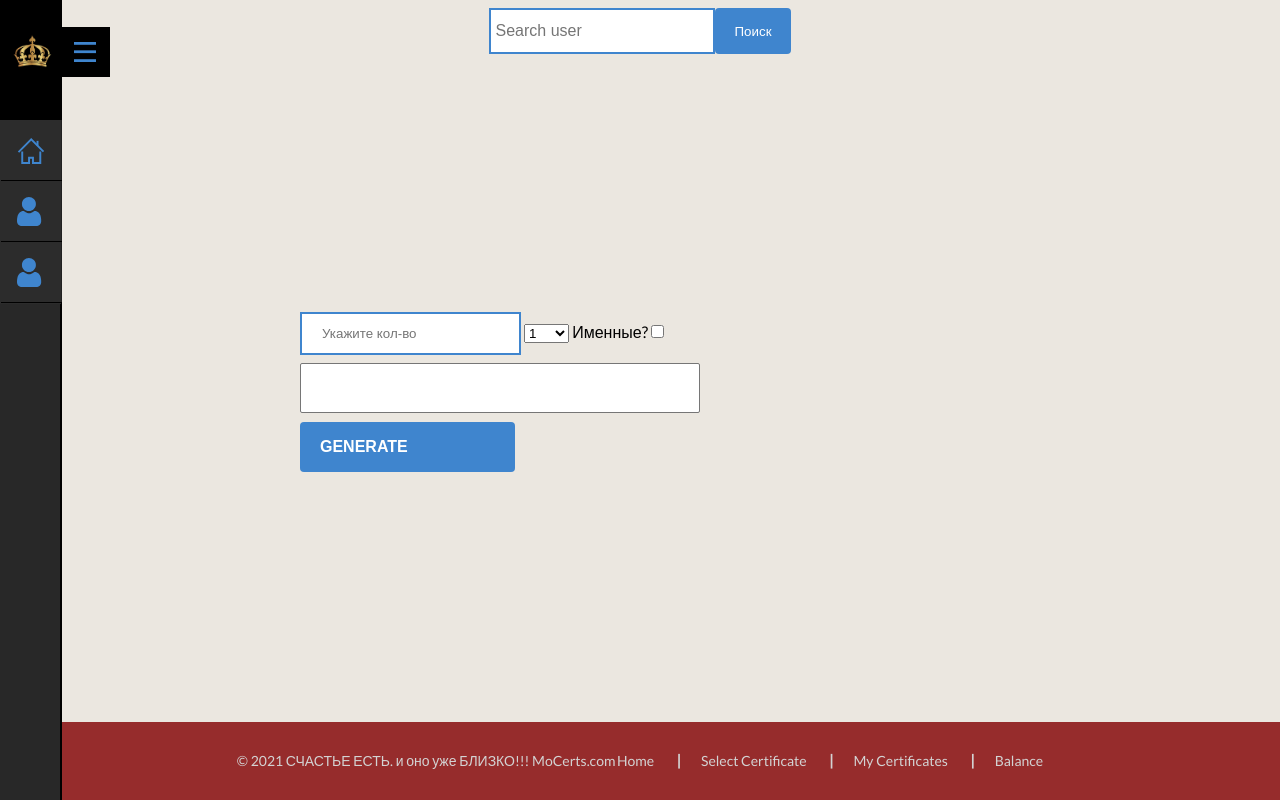
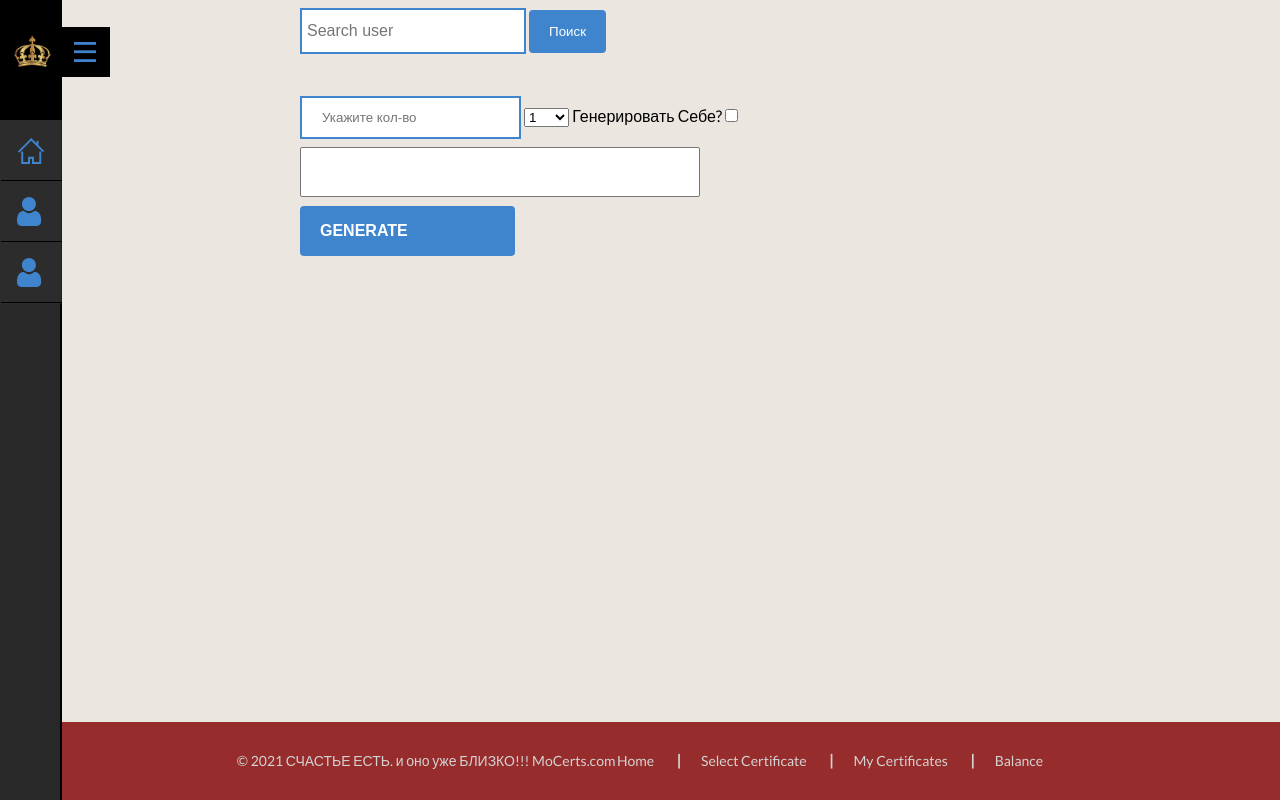
Before and after one commit to risercash/MoCertsMe, a Django app: page /cashriser/ in a window 1280 px wide. Run offline with Django 3.2, Linux system fonts and the light colour scheme; data comes from the database, SQL or seed files in the repository; lists and menus that the app fills with data are empty; parts of the project's set-up code (start-up, migrations or seed data) failed here and were passed over; some libraries are stand-ins or nearby versions.

Commit message:
generate certificate admin

```diff
--- a/MoCerts/MainApp/views.py
+++ b/MoCerts/MainApp/views.py
@@ -377,10 +377,6 @@ def generate(request):
     if request.method == "POST":
         count_certificates = request.POST.get('count_certificate')
         number = int(count_certificates)
-        # first_name = ''
-        # last_name = ''
-        # user_email = ''
-
         user = request.POST.get('choose_user')
         nominal = request.POST.get('nominal')
         if number > 0 and number != '':
@@ -415,6 +411,7 @@ def generate(request):
                     time.sleep(0.1)
 
                 else:
+                    print('fake user')
                     first_name, last_name, user_email = user.split()[0], user.split()[1], user.split()[2]
                     this_user_fake = CustomUser.objects.get(first_name=first_name, last_name=last_name, email=user_email)
                     Certificate.objects.create(number=number_certificate, url=url, nominal=nominal,
@@ -429,7 +426,8 @@ def generate(request):
             'cert': cert,
             'number': number,
         }
-        return render(request, 'example.html', context)
+        return redirect('main_page')
+
     return HttpResponse("STOP")
     # return HttpResponseRedirect(reverse('certificate',
     #                                     kwargs={'number': users}))
--- a/MoCerts/Templates/MainApp/cashriser.html
+++ b/MoCerts/Templates/MainApp/cashriser.html
@@ -9,12 +9,12 @@
 
 
 <body>
-
-    <form style="display: flex; justify-content: center;" class="form-inline my-2 my-lg-0" action="{% url 'cashriser' %}">
-      <input class="form-control mr-sm-2" type="search" placeholder="Search user" aria-label="Search" name="search_user">
-      <button class="btn btn-outline-success my-2 my-sm-0" type="submit">Поиск</button>
+    <div>
+        <form style="margin-left:300px;" id="search_name_user" class="form-inline my-2 my-lg-0" action="{% url 'cashriser' %}" >
+          <input class=" show_form_filter_user form-control mr-sm-2" type="search" placeholder="Search user" aria-label="Search" name="search_user" >
+          <button id="search_user" form="search_name_user" class="show_form_filter_user btn btn-outline-success my-2 my-sm-0" type="submit">Поиск</button>
         </form>
-    <form action="{% url 'generate' %}" method="POST">
+        <form id="form_generate_sertificate" action="{% url 'generate' %}" method="POST" style="padding-top: 2%;">
             {% csrf_token %}
             <div class="select_menux" style="padding-left: 300px;">
                 <input type="number" placeholder="Укажите кол-во" name="count_certificate" required>
@@ -28,21 +28,21 @@
                     <option value="200">200</option>
                     <option value="500">500</option>
                 </select>
-            <label for="horns" style="color: black">Именные?</label>
+                <label for="horns" style="color: black">Генерировать Себе?</label>
                 <input type="checkbox" class="custom-checkbox" id="horns" name="horns" value="yes">
                 <div>
-                <select name="choose_user" class="form-select form-select-lg mb-3" multiple aria-label="multiple select example" size="3" style="matgin-top: 100px; width: 400px;">
+                    <select class="show_form_filter_user" name="choose_user" multiple aria-label="multiple select example" size="3" style="matgin-top: 100px; width: 400px;">
                     {% for user in users %}
                       <option>{{ user.first_name }} {{ user.last_name}} {{ user.email }}</option>
                     {% endfor %}
                     </select>
                 </div>
-            <button class="button-block__button button__text button" type="submit">GENERATE</button>
-<!--            <a href="{% url 'generate'  %}" class="button-block__button button" style="background-color: #3f85ce;color: #FFFFFF; margin-top 5px;" >-->
-<!--                <span class="button__text">GENERATE</span><span class="button__transfer"></span>-->
-<!--            </a>-->
+
+                <button form="form_generate_sertificate" class="button-block__button button__text button" type="submit">GENERATE</button>
             </div >
         </form>
+
+    </div>
 
 </body>
 
--- a/MoCerts/Templates/layout/base.html
+++ b/MoCerts/Templates/layout/base.html
@@ -202,6 +202,7 @@
   </main>
     <script src="{% static 'swiper/swiper-bundle.min.js' %}"></script>
     <script src="{% static 'js/index.js' %}"></script>
+  <script src="{% static 'js/index_form.js' %}"></script>
     {% block script %}
 
     {% endblock script %}
--- a/MoCerts/static/js/index.js
+++ b/MoCerts/static/js/index.js
@@ -2,13 +2,16 @@ const slides = document.querySelectorAll('.image-slider__image')
 const videoPlayer = document.querySelector('.video-block video')
 const playBtn = document.querySelector('.play-btn')
 const houseIcon = document.querySelector('#home-icon');
+const sideBar = document.querySelector('.sidebar')
 
-const sideBar = document.querySelector('.sidebar')
+
 
 const sideBarMini = sideBar.cloneNode(true)
 
 playBtn.addEventListener('click', playVideo)
 videoPlayer.addEventListener('ended', restartVideo)
+
+ // show form filter user for generate sertificate
 
 let i = 0
 startSlider();
@@ -129,3 +132,13 @@ function topFunction() {
   document.body.scrollTop = 0;
   document.documentElement.scrollTop = 0;
 }
+
+
+
+
+//const sideBarMini = sideBar.cloneNode(true)
+//
+//playBtn.addEventListener('click', playVideo)
+//videoPlayer.addEventListener('ended', restartVideo)
+//
+//  show form filter user for generate sertificate
--- /dev/null
+++ b/MoCerts/static/js/index_form.js
@@ -0,0 +1,16 @@
+const userFilter = document.querySelectorAll('.show_form_filter_user');
+const is_namingCertificate = document.getElementById('horns');
+const search_user = document.getElementById('search_user');
+
+is_namingCertificate.addEventListener('change', function () {
+    let chk = event.target
+    if (chk.checked == true) {
+        userFilter.forEach(item => {
+            item.disabled = true;
+        })
+    } else {
+        userFilter.forEach(item => {
+            item.disabled = false;
+        })
+    }
+})
```
Lines whose indentation alone changed are shown as unchanged.
